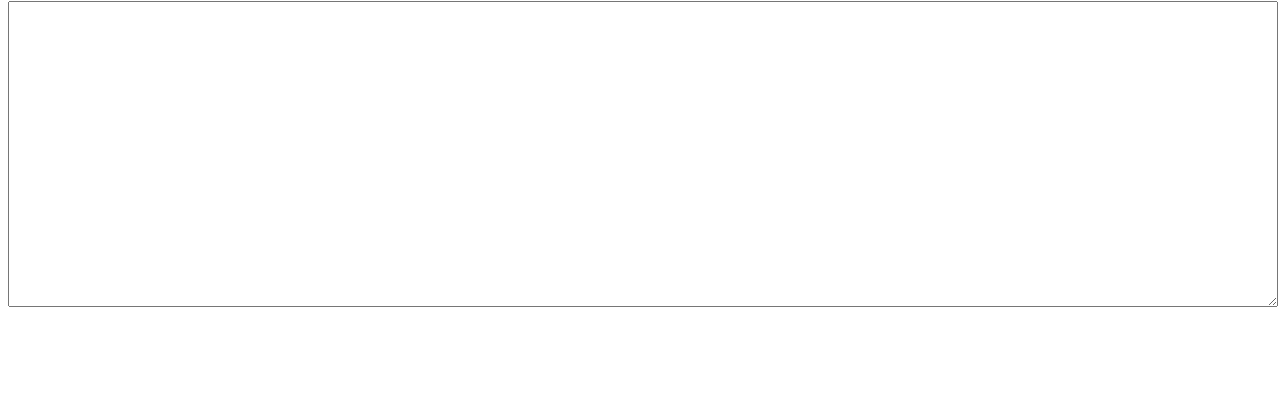
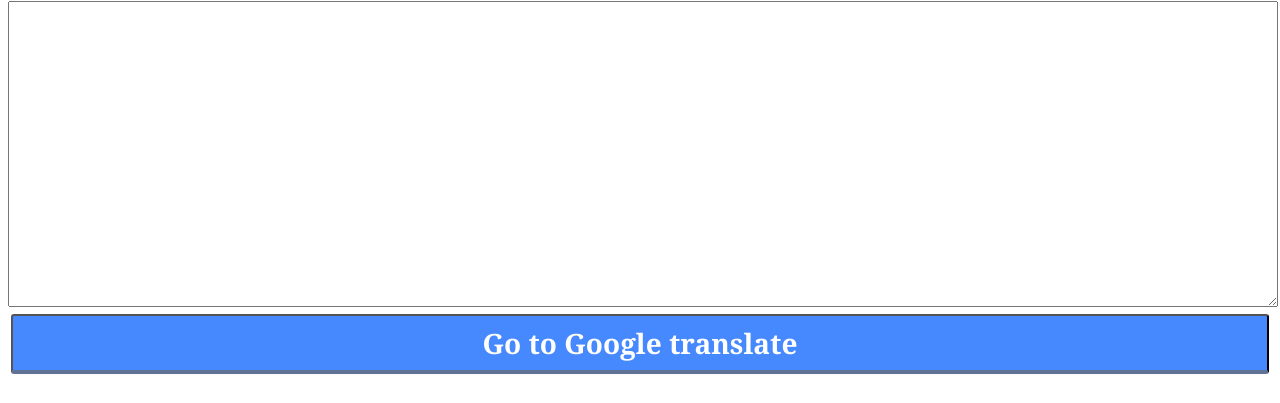
Before and after one commit to swkky/text_shaping_for_translate, a Flask app: template templates/result.html in a window 1280 px wide. Shown: the part 485-888 px from the top of the page. Before the commit the page ends 792 px from the top, so only its background shows below. Run offline with Flask 2, Linux system fonts and the light colour scheme; the template is opened without the code that fills it, so the values that code supplies are empty.

Commit message:
Google翻訳ボタン追加

```diff
--- a/static/css/style.css
+++ b/static/css/style.css
@@ -51,3 +51,24 @@
     box-shadow: 0px 0px 1px rgba(0, 0, 0, 0.2);/*影を小さく*/
     border-bottom: none;
   }
+  .btn-square-shadow-blue {
+    display: inline-block;
+    /* padding: 0.5em 9em; */
+    font-size: 28px;
+    font-family: 'Cambria',sans-serif;
+    font-weight: bold;
+    width: 100%;
+    height: 60px;
+    text-decoration: none;
+    background: #4689FF;/*ボタン色*/
+    color: #FFF;
+    border-bottom: solid 4px #627295;
+    border-radius: 3px;
+  }
+  .btn-square-shadow-grey:active {
+    /*ボタンを押したとき*/
+    -webkit-transform: translateY(4px);
+    transform: translateY(4px);/*下に動く*/
+    box-shadow: 0px 0px 1px rgba(0, 0, 0, 0.2);/*影を小さく*/
+    border-bottom: none;
+  }
--- a/templates/result.html
+++ b/templates/result.html
@@ -25,6 +25,11 @@
 {%endfor%}
 </textarea>
 </br>
+  <table>
+    <td>
+      <button class="btn-square-shadow-blue" onclick="window.open('{{url}}')">Go to Google translate</button>
+    </td>
+  </table>
 </br>
 </body>
 {% endblock content %}
```
